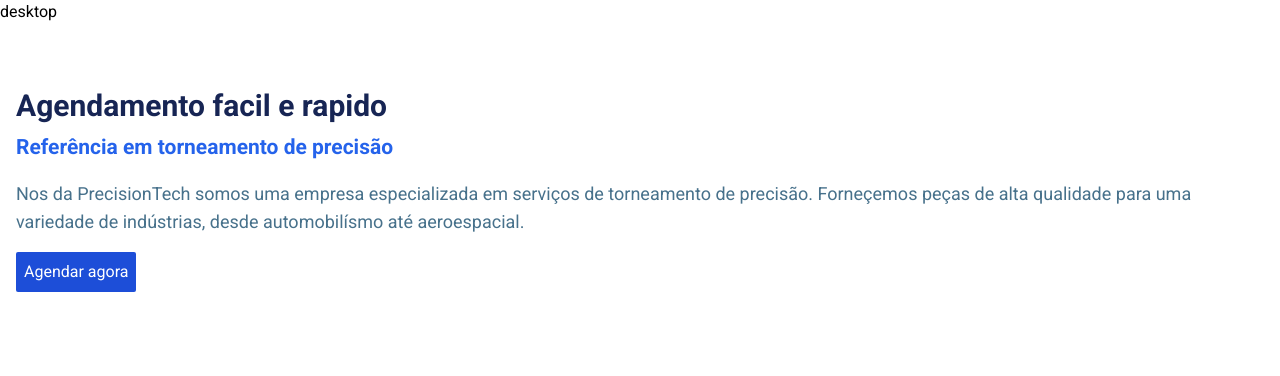
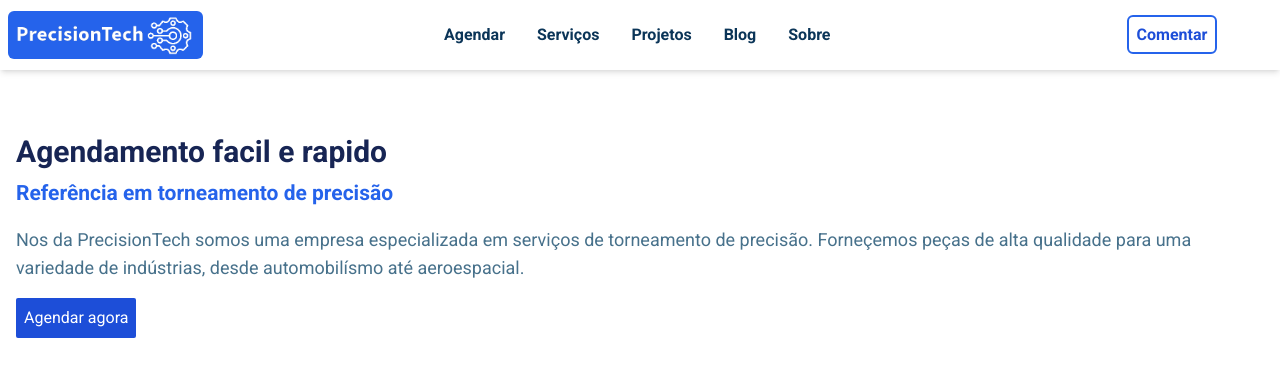
Before and after one commit to FranciscoNeto2909/PrecisionTech, a React (Vite) app: page / in a window 1280 px wide. Shown: the top 376 px of the page. Built offline with nearby package versions, Linux system fonts and the light colour scheme.

Commit message:
desktop header created

```diff
--- a/src/components/headers/desktop/DesktopH.tsx
+++ b/src/components/headers/desktop/DesktopH.tsx
@@ -1,5 +1,35 @@
+import { Link } from "react-router-dom"
+import logo from "../../../assets/logo.png"
 export default function DesktopH() {
     return (
-        <div>desktop</div>
+        <div className="h-[70px] p-2 flex shadow-md justify-between items-center">
+            <div className="bg-blue-600 rounded-md px-2">
+                <img src={logo} className="h-12 py-1" alt="logo" />
+            </div>
+            <div>
+                <nav>
+                    <ul className="flex gap-8">
+                        <li>
+                            <Link className="text-[#0b3558] font-bold" to="/agendar">Agendar</Link>
+                        </li>
+                        <li>
+                            <Link className="text-[#0b3558] font-bold" to="/servicos">Serviços</Link>
+                        </li>
+                        <li>
+                            <Link className="text-[#0b3558] font-bold" to="/projetos">Projetos</Link>
+                        </li>
+                        <li>
+                            <Link className="text-[#0b3558] font-bold" to="/blog">Blog</Link>
+                        </li>
+                        <li>
+                            <Link className="text-[#0b3558] font-bold" to="/sobre">Sobre</Link>
+                        </li>
+                    </ul>
+                </nav>
+            </div>
+            <div className="w-[200px] text-center">
+                <Link to="/comentar" className="font-bold rounded-md p-2 text-blue-700 border-2 border-blue-600">Comentar</Link>
+            </div>
+        </div>
     )
 }
--- a/src/components/headers/mobile/MobileH.tsx
+++ b/src/components/headers/mobile/MobileH.tsx
@@ -12,7 +12,7 @@ export default function MobileH({ windowWidth }: Props) {
     const [menuOpened, setMenuOpened] = useState(false)
 
     return (
-        <div className={`h-min-[68px] ${menuOpened && "h-screen fixed top-0 bottom-0 left-0 right-0 z-20 bg-white"}
+        <div className={`h-min-[70px] shadow-md ${menuOpened && "h-screen fixed top-0 bottom-0 left-0 right-0 z-20 bg-white"}
         flex flex-col py-2 border-b`}>
             <div className='flex items-center justify-between'>
                 <div className='ms-4 bg-blue-600 rounded-md px-2'>
```
